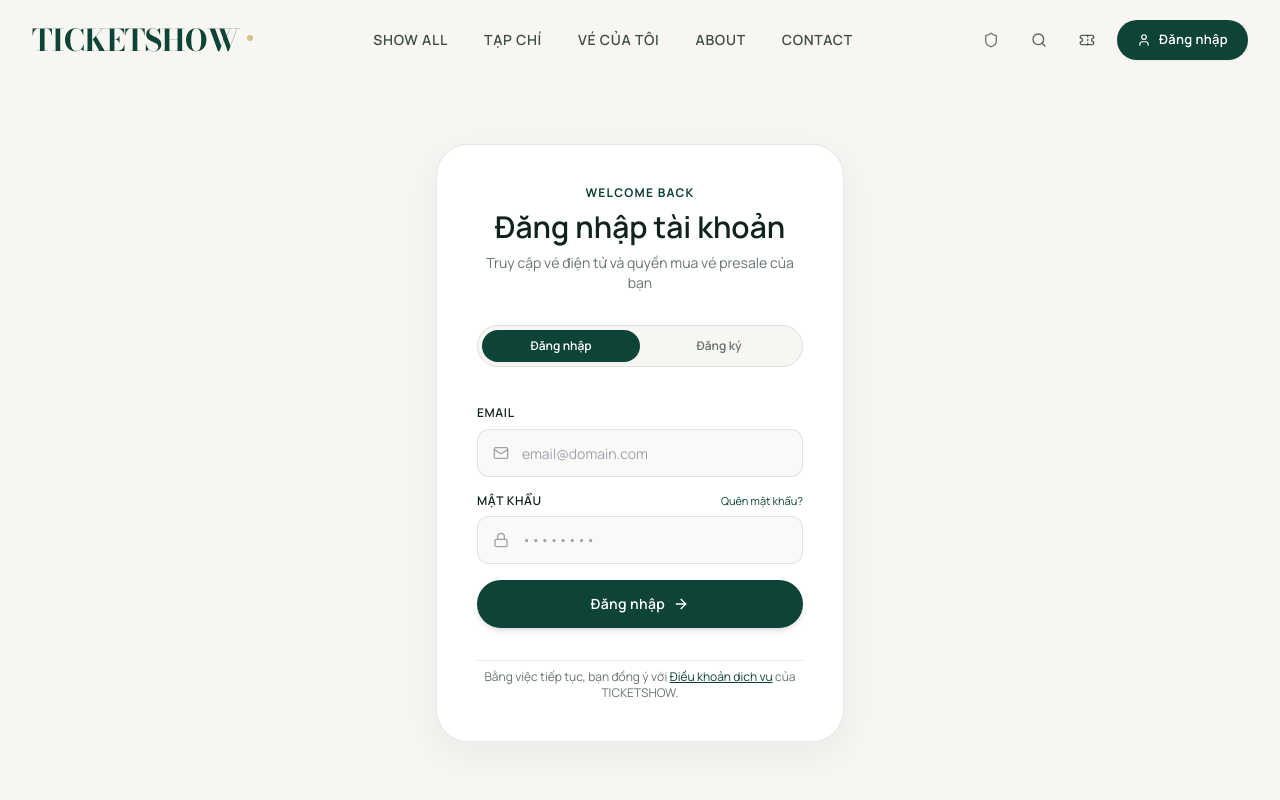
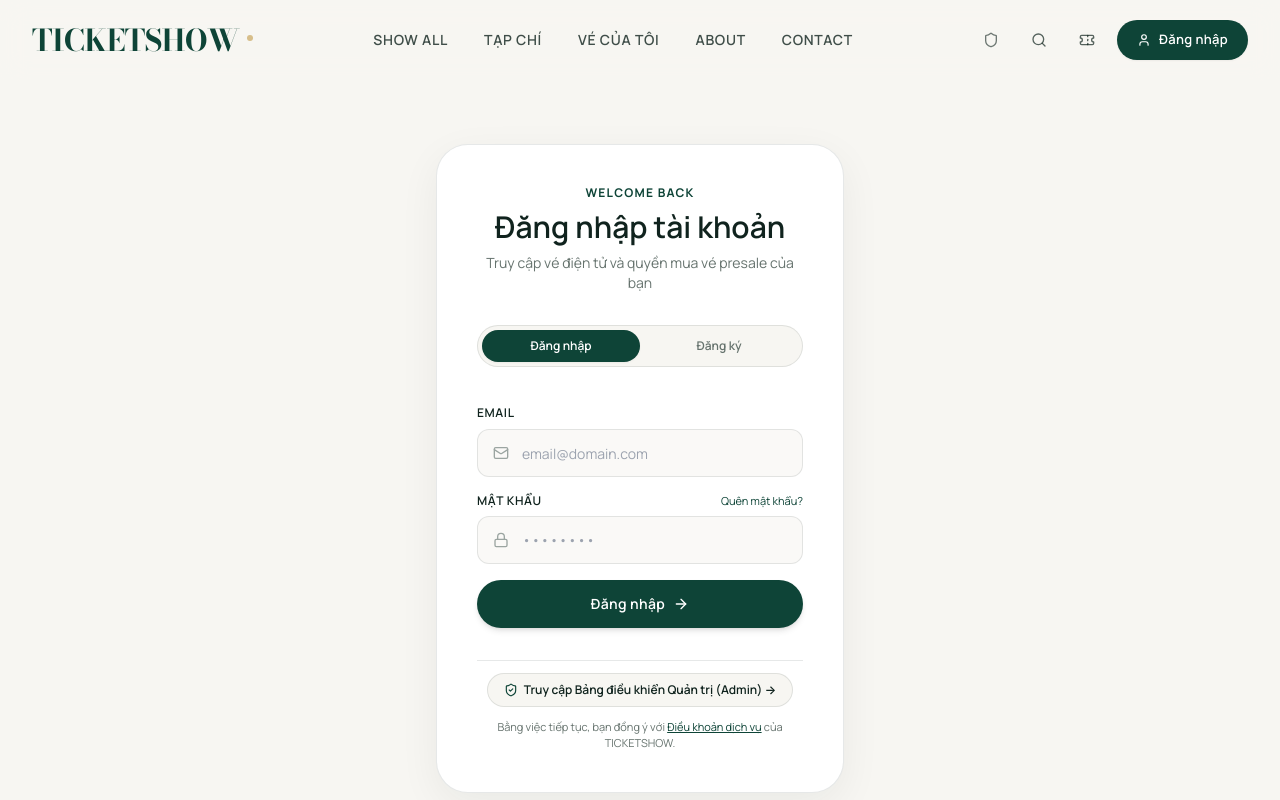
Before and after one commit to Marshall1604/Ticket, a Next.js app: page /login in a window 1280 px wide. Shown: the top 800 px of the page. Built offline with nearby package versions, Linux system fonts and the light colour scheme.

Commit message:
feat: enhance login page with direct admin access link and admin login routing

```diff
--- a/src/app/login/page.tsx
+++ b/src/app/login/page.tsx
@@ -19,13 +19,22 @@ export default function LoginPage() {
     setIsLoading(true);
     setMessage("");
 
+    const isAdmin = email.toLowerCase().includes("admin") || password.toLowerCase() === "admin";
+
     setTimeout(() => {
       setIsLoading(false);
-      setMessage("Đăng nhập thành công! Đang chuyển hướng...");
-      setTimeout(() => {
-        router.push("/my-tickets");
-      }, 800);
-    }, 600);
+      if (isAdmin) {
+        setMessage("Đăng nhập quyền Quản trị viên Admin thành công!");
+        setTimeout(() => {
+          router.push("/admin");
+        }, 500);
+      } else {
+        setMessage("Đăng nhập thành công! Đang chuyển hướng...");
+        setTimeout(() => {
+          router.push("/my-tickets");
+        }, 600);
+      }
+    }, 500);
   };
 
   return (
@@ -148,8 +157,15 @@ export default function LoginPage() {
           </button>
         </form>
 
-        <div className="text-center pt-2 border-t border-border-subtle">
-          <p className="text-xs text-luxury-sage">
+        <div className="text-center pt-3 border-t border-border-subtle space-y-2">
+          <Link
+            href="/admin"
+            className="inline-flex items-center gap-1.5 px-4 py-2 rounded-full bg-luxury-ivory border border-border-subtle hover:border-emerald hover:text-emerald text-xs font-semibold text-luxury-ink transition-colors"
+          >
+            <ShieldCheck className="w-3.5 h-3.5 text-emerald" />
+            <span>Truy cập Bảng điều khiển Quản trị (Admin) →</span>
+          </Link>
+          <p className="text-[11px] text-luxury-sage pt-1">
             Bằng việc tiếp tục, bạn đồng ý với{" "}
             <Link href="/about#terms" className="text-emerald underline">
               Điều khoản dịch vụ
```
